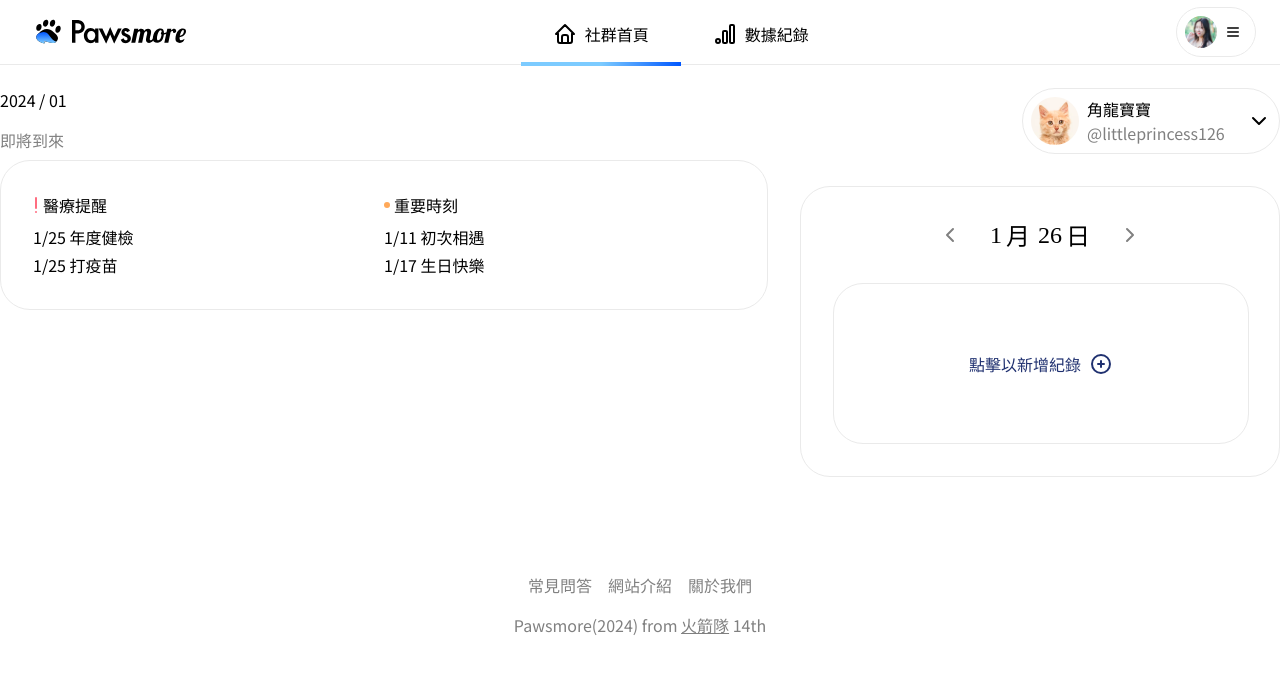
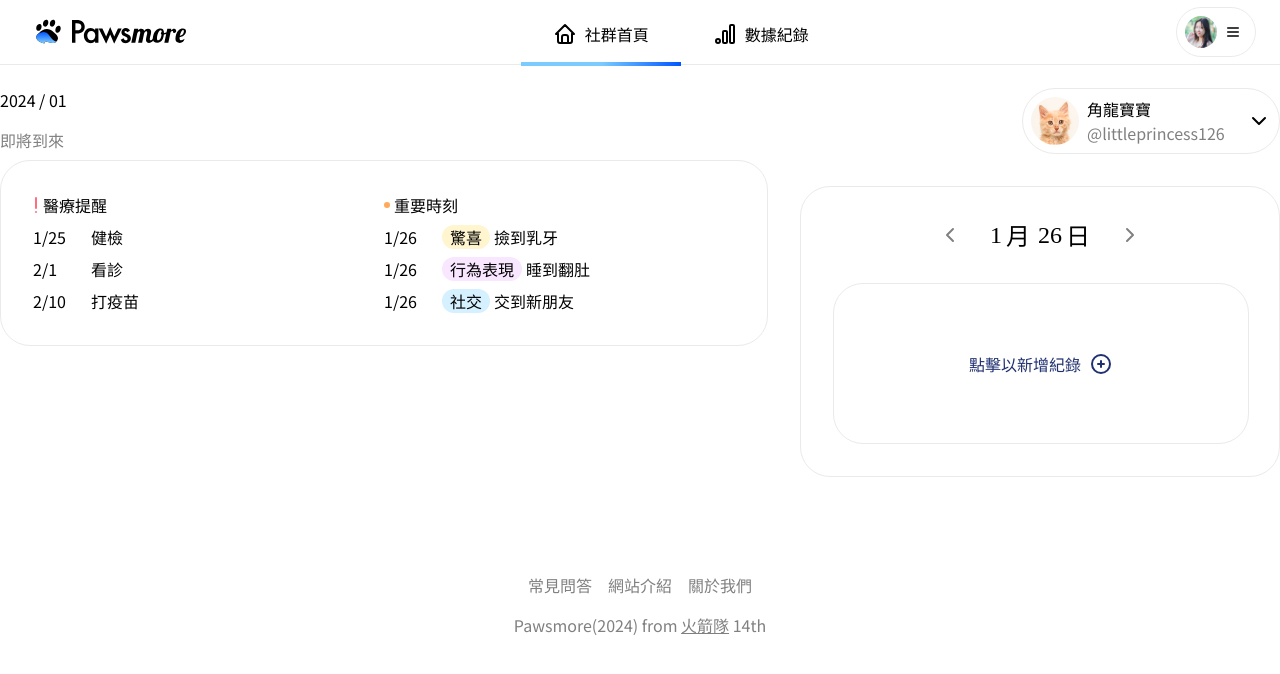
Before and after one commit to penspulse326/rocket_pawsmore, a Next.js app: page /test/record_dashboard in a window 1280 px wide. Shown: the top 674 px of the page. Built offline with nearby package versions, Linux system fonts and the light colour scheme.

Commit message:
fixed: Upcoming layout style

```diff
--- a/src/components/recordDashboard/Upcoming.tsx
+++ b/src/components/recordDashboard/Upcoming.tsx
@@ -1,4 +1,51 @@
 import Image from "next/image";
+import moment from "moment";
+import { deflate } from "zlib";
+
+const eventData = [
+  {
+    card: "重要時刻",
+    created_at: "2024/01/17",
+    category: "驚喜",
+    content: "撿到乳牙",
+  },
+  {
+    card: "重要時刻",
+    created_at: "2024/01/23",
+    category: "行為表現",
+    content: "睡到翻肚",
+  },
+  {
+    card: "重要時刻",
+    created_at: "2024/01/23",
+    category: "社交",
+    content: "交到新朋友",
+  },
+  {
+    card: "醫療紀錄",
+    create_at: "2024-01-20",
+    type: "醫療提醒",
+    remind_at: "2024-01-25",
+    reserve_type: "健檢",
+    reserve_at: "2024-01-25",
+  },
+  {
+    card: "醫療紀錄",
+    create_at: "2024-01-20",
+    type: "醫療提醒",
+    remind_at: "2024-02-01",
+    reserve_type: "看診",
+    reserve_at: "2024-02-01",
+  },
+  {
+    card: "醫療紀錄",
+    create_at: "2024-01-20",
+    type: "醫療提醒",
+    remind_at: "2024-02-10",
+    reserve_type: "打疫苗",
+    reserve_at: "2024-02-10",
+  },
+];
 
 const Upcoming = () => {
   return (
@@ -6,37 +53,72 @@
       <div className="text-note">即將到來</div>
       <div className="flex border border-stroke rounded-[30px] p-8">
         {/* reminders */}
-        <ul className="flex flex-col gap-y-2 w-1/2">
-          <ol className="flex gap-x-1 items-center">
+        <div className="flex flex-col gap-y-2 w-1/2">
+          <div className="flex gap-x-1 items-center">
             <Image
               src="/test/icon-exclamation.svg"
               width={6}
               height={24}
               alt="exclamation mark"
             />
-            <li>醫療提醒</li>
-          </ol>
-          <ol className="flex flex-col gap-y-1">
-            <li>1/25 年度健檢</li>
-            <li>1/25 打疫苗</li>
-          </ol>
-        </ul>
+            <div>醫療提醒</div>
+          </div>
+          {eventData
+            .filter((event) => event.type === "醫療提醒")
+            .map((event, index) => (
+              <ul className="flex gap-x-4" key={index}>
+                <li className="w-[42px]">
+                  {moment(event.reserve_at).format("M/D")}
+                </li>
+                <li>{event.reserve_type}</li>
+              </ul>
+            ))}
+        </div>
         {/* moments */}
-        <ul className="flex flex-col gap-y-2 w-1/2">
-          <ol className="flex gap-x-1 items-center">
+        <div className="flex flex-col gap-y-2 w-1/2">
+          <div className="flex gap-x-1 items-center">
             <Image
               src="/test/icon-dot.svg"
               width={6}
               height={24}
               alt="dot symbol"
             />
-            <li>重要時刻</li>
-          </ol>
-          <ol className="flex flex-col gap-y-1">
-            <li>1/11 初次相遇</li>
-            <li>1/17 生日快樂</li>
-          </ol>
-        </ul>
+            <div>重要時刻</div>
+          </div>
+          {eventData
+            .filter((event) => event.card === "重要時刻")
+            .map((event, index) => (
+              <ul className="flex gap-x-4" key={index}>
+                <li className="w-[42px]">
+                  {moment(event.create_at).format("M/D")}
+                </li>
+                <li className="flex gap-x-1">
+                  <span
+                    className={`px-2 rounded-[30px]
+                    ${(() => {
+                      switch (event.category) {
+                        case "行為表現":
+                          return "bg-[#F9E6FF]";
+                        case "驚喜":
+                          return "bg-[#FFF5CF]";
+                        case "生活習慣":
+                          return "bg-[#FFE9EC]";
+                        case "社交":
+                          return "bg-[#D5F0FF]";
+                        case "技能":
+                          return "bg-[#E0FFDF]";
+                        default:
+                          return "";
+                      }
+                    })()}`}
+                  >
+                    {event.category}
+                  </span>
+                  {event.content}
+                </li>
+              </ul>
+            ))}
+        </div>
       </div>
     </section>
   );
```
